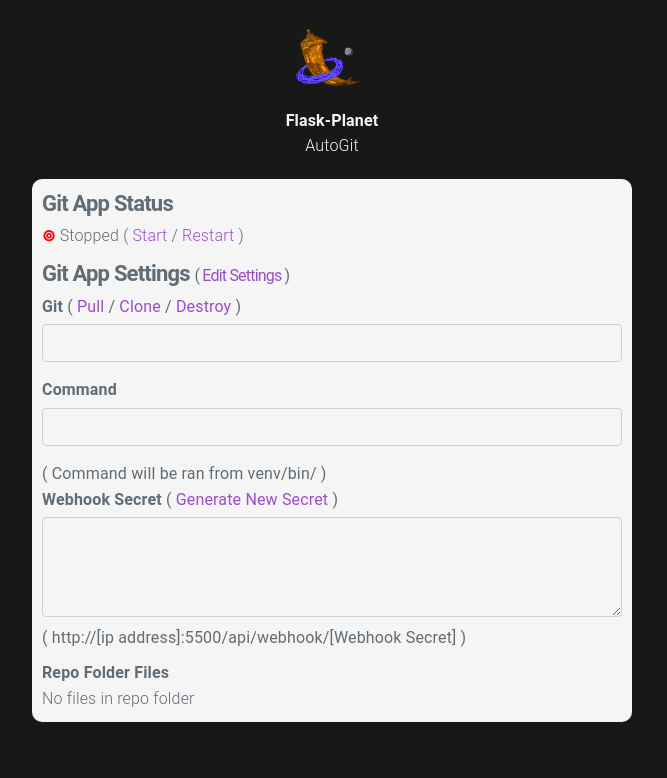
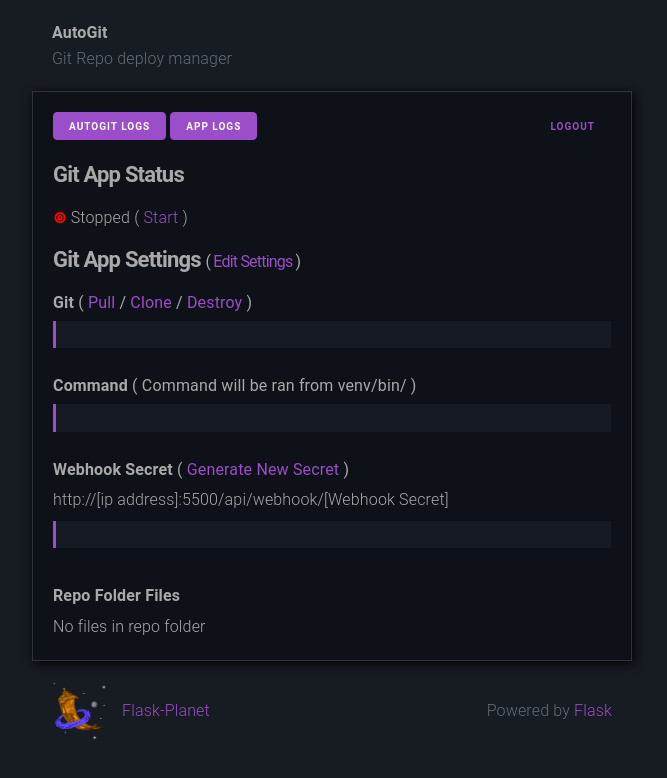
Before and after one commit to Flask-Planet/GitDeploy, a Python web app: template app/blueprints/www/templates/www/dashboard.html in a window 1280 px wide. Shown: the top 778 px of the page, without its empty margins (308-975 px from the left). Run offline with Jinja, Linux system fonts and the light colour scheme; the template is opened without the code that fills it, so the values that code supplies are empty.

Commit message:
Continued work

```diff
--- a/app/blueprints/api/routes/manual_clone.py
+++ b/app/blueprints/api/routes/manual_clone.py
@@ -16,6 +16,8 @@
             return redirect(url_for("www.dashboard"))
 
         if ag.repo_clone(settings["GIT"]):
+            ag.repo_create_venv()
+            ag.repo_install_requirements()
             return redirect(url_for("www.dashboard"))
     else:
         flash("Git is not configured")
--- a/app/blueprints/api/routes/start.py
+++ b/app/blueprints/api/routes/start.py
@@ -1,4 +1,4 @@
-from flask import url_for, redirect
+from flask import url_for, redirect, flash
 
 from app import ag, sec
 from .. import bp
@@ -7,5 +7,6 @@
 @bp.get('/start')
 @sec.login_required('www.login', 'logged_in')
 def start_app():
-    ag.start_satellite()
+    resp = ag.start_satellite()
+    flash(resp)
     return redirect(url_for("www.dashboard"))
--- a/app/blueprints/api/routes/stop.py
+++ b/app/blueprints/api/routes/stop.py
@@ -1,4 +1,4 @@
-from flask import url_for, redirect
+from flask import url_for, redirect, flash
 
 from app import ag, sec
 from .. import bp
@@ -7,5 +7,6 @@
 @bp.get('/stop')
 @sec.login_required('www.login', 'logged_in')
 def stop_app():
-    ag.stop_satellite()
+    resp = ag.stop_satellite()
+    flash(resp)
     return redirect(url_for("www.dashboard"))
--- a/app/blueprints/api/routes/webhook.py
+++ b/app/blueprints/api/routes/webhook.py
@@ -2,7 +2,7 @@
 from .. import bp
 
 
-@bp.get('/webhook/<string:secret>')
+@bp.route('/webhook/<string:secret>', methods=['POST', 'GET'])
 def webhook(secret):
     settings = ag.read_settings()
     settings_secret = settings.get('WH_SECRET')
@@ -11,5 +11,6 @@
         return 'unauthorised', 403
 
     ag.repo_pull()
+    ag.repo_install_requirements()
     ag.restart_satellite()
     return 'pulled', 200
--- a/app/blueprints/www/routes/first_run.py
+++ b/app/blueprints/www/routes/first_run.py
@@ -17,8 +17,10 @@
     if not settings["FIRST_RUN"]:
         return redirect(url_for("www.login"))
 
+    new_tokens = ag.set_tokens(settings)
+
     return render_template(
         bp.tmpl("first_run.html"),
-        t1=settings.get("T1"),
-        t2=settings.get("T2")
+        t1=new_tokens.get("T1"),
+        t2=new_tokens.get("T2")
     )
--- a/app/blueprints/www/templates/www/dashboard.html
+++ b/app/blueprints/www/templates/www/dashboard.html
@@ -1,6 +1,20 @@
 {% extends 'theme/main.html' %}
 
 {% block container %}
+    <div class="row" style="padding-bottom: 10px;">
+        <div class="column">
+            <div style="display: flex; justify-content: space-between">
+                <div>
+                    <a href="{{ url_for('www.autogit_logs') }}" class="button button-small" style="margin-bottom: 5px;">AutoGit Logs</a>
+                    <a href="{{ url_for('www.app_logs') }}" class="button button-small" style="margin-bottom: 5px;">App Logs</a>
+                </div>
+                <div>
+                    <a href="{{ url_for('www.logout') }}" class="button button-clear button-small" style="margin-bottom: 5px;">Logout</a>
+                </div>
+
+            </div>
+        </div>
+    </div>
     <div class="row">
         <div class="column">
             <h4 class="dashboard-header">Git App Status</h4>
@@ -15,11 +29,10 @@
             {% endif %}
             (
             {% if status %}
-                <a href="{{ url_for('api.stop_app') }}">Stop</a>
+                <a href="{{ url_for('api.stop_app') }}">Stop</a> / <a href="{{ url_for('api.restart_app') }}">Restart</a>
             {% else %}
                 <a href="{{ url_for('api.start_app') }}">Start</a>
             {% endif %}
-            / <a href="{{ url_for('api.restart_app') }}">Restart</a>
             )
         </div>
     </div>
@@ -33,42 +46,43 @@
     </div>
     <div class="row">
         <div class="column">
-            <label for="display_git">Git <span class="header-link">(
+            <label>Git <span class="header-link">(
                 <a href="{{ url_for('api.manual_pull') }}">Pull</a> /
                 <a href="{{ url_for('api.manual_clone') }}">Clone</a> /
                 <a href="{{ url_for('api.manual_destroy') }}">Destroy</a>
                 )</span>
             </label>
-            <input id="display_git" type="text" readonly value="{{ settings.GIT }}">
+            <pre style="margin-top: 0"><code>{{ settings.GIT }}</code></pre>
 
         </div>
     </div>
     <div class="row">
         <div class="column">
-            <label for="display_command">Command</label>
-            <input id="display_command" type="text" readonly value="{{ settings.COMMAND }}">
-            <span class="header-link" style="margin-bottom: 5px;">( Command will be ran from venv/bin/ )</span>
+            <label>Command <span class="header-link" style="margin-bottom: 5px;">( Command will be ran from venv/bin/ )</span></label>
+            <pre style="margin-top: 0"><code>{{ settings.COMMAND }}</code></pre>
+
         </div>
     </div>
     <div class="row">
         <div class="column">
-            <label for="display_webhook">Webhook Secret
+            <label>Webhook Secret
                 <span class="header-link">( <a href="{{ url_for('api.generate_new_secret') }}">Generate New Secret</a> )</span>
             </label>
-            <textarea id="display_webhook" style="height: 100px; margin-bottom: 0;">{{ settings.WH_SECRET }}</textarea>
-            <span class="header-link" style="margin-bottom: 5px;">( http://[ip address]:5500/api/webhook/[Webhook Secret] )</span>
+            <p style="margin-bottom: 8px;">http://[ip address]:5500/api/webhook/[Webhook Secret]</p>
+            <pre style="margin-top: 0"><code>{{ settings.WH_SECRET }}</code></pre>
+
         </div>
     </div>
     <div class="row" style="margin-top: 10px;">
         <div class="column">
-            <strong>Repo Folder Files</strong>
+            <label>Repo Folder Files</label>
         </div>
     </div>
     <div class="row">
         <div class="column">
             {% if repo_folder %}
                 {% for ld in repo_folder %}
-                    {{ ld }}<br/>
+                    <span class="file"> {{ ld }} </span>
                 {% endfor %}
             {% else %}
                 No files in repo folder
--- a/app/blueprints/www/templates/www/first_run.html
+++ b/app/blueprints/www/templates/www/first_run.html
@@ -4,7 +4,7 @@
     <p class="u-bold">Copy the following tokens, keep them safe, these are what you will use to log in.</p>
     <pre><code>Token 1: {{ t1 }}</code></pre>
     <pre><code>Token 2: {{ t2 }}</code></pre>
-    <form name="tokens" method="post">
+    <form name="tokens" method="post" style="margin-bottom: 0">
         <fieldset>
             <input type="submit" value="I have stored the tokens" class="u-w100" style="margin-bottom: 0; margin-top: 10px;">
         </fieldset>
--- a/app/structures/theme/static/css.css
+++ b/app/structures/theme/static/css.css
@@ -1,21 +1,50 @@
 body {
-    background-color: #181818;
+    background-color: #171b22;
 }
 
-.container-sm {
-    border-radius: 10px;
-    background-color: whitesmoke;
-    margin-left: auto;
-    margin-right: auto;
+.container-main {
+    background-color: #0e1117;
     margin-top: 20px;
+    padding: 20px;
+    word-wrap: break-word;
+    color: #a9a9a9;
     width: 600px;
-    padding: 10px;
+    box-shadow: 2px 2px 10px #000000;
+    border: 1px solid #30343b;
+}
+
+.container-info {
+    padding-top: 20px;
+    width: 600px;
+    display: flex;
+    justify-content: space-between;
+    align-items: center;
+}
+
+.container-main code, pre {
+    background-color: #151921;
+    color: #a9a9a9;
+}
+
+.container-main code {
+    display: inline-block;
+    white-space: normal;
+    max-width: 100%;
+    word-break: break-all;
     word-wrap: break-word;
+}
+
+.scroll-box {
+    overflow: auto;
+    max-height: 400px;
+    margin: 15px 0;
 }
 
 .dashboard-header {
     font-weight: bold;
-    margin-bottom: 5px;
+    margin: 0;
+    padding-top: 5px;
+    padding-bottom: 15px;
 
 }
 
@@ -92,3 +121,20 @@
 .button-black.button-clear {
     border-color: transparent;
 }
+
+.button-small {
+    font-size: 1rem;
+    height: 2.8rem;
+    line-height: 2.8rem;
+    padding: 0 1.5rem;
+}
+
+.file {
+    display: inline-block;
+    background-color: #151921;
+    color: #a9a9a9;
+    padding: 5px 8px;
+    margin-top: 8px;
+    margin-right: 5px;
+    box-shadow: 2px 2px 5px #000000;
+}
--- a/app/structures/theme/templates/theme/main.html
+++ b/app/structures/theme/templates/theme/main.html
@@ -8,14 +8,16 @@
 
     <meta charset="UTF-8">
     <title>AutoGit - Flask-Planet</title>
+    <script defer src="https://unpkg.com/alpinejs@3.x.x/dist/cdn.min.js"></script>
 </head>
 <body>
-<div class="container header">
-    <img src="{{ url_for('theme.static', filename='flask_planet_tpbk.png') }}" alt="logo" class="logo">
-    <p style="margin: 0; font-weight: bold">Flask-Planet</p>
-    <p style="margin: 0">AutoGit</p>
+<div class="container container-info">
+    <div>
+        <p style="margin: 0; font-weight: bold; color: #ababab">AutoGit</p>
+        <p style="margin: 0;">Git Repo deploy manager</p>
+    </div>
 </div>
-<div class="container-sm">
+<div class="container container-main">
 
     {% with messages = get_flashed_messages() %}
         {% if messages %}
@@ -29,5 +31,14 @@
 
     {% endblock container %}
 </div>
+<div class="container container-info">
+    <div style="display: flex; justify-content: start; align-items: center">
+        <img style="height: 60px; width: 60px; margin-right: 10px;" src="{{ url_for('theme.static', filename='flask_planet.png') }}" alt="logo" class="logo">
+        <p style="margin: 0"><a href="https://github.com/Flask-Planet" target="_blank" rel="noopener noreferrer nofollow">Flask-Planet</a></p>
+    </div>
+    <div>
+        <p style="margin: 0">Powered by <a href="https://flask.palletsprojects.com/" target="_blank" rel="noopener noreferrer nofollow">Flask</a></p>
+    </div>
+</div>
 </body>
 </html>
```
Also changed, not shown: app/__init__.py (+4 -4 lines), app/autogit.py (+137 -58 lines), app/blueprints/www/routes/app_logs.py (added, +13 -0 lines), app/blueprints/www/routes/autogit_logs.py (added, +15 -0 lines), app/blueprints/www/templates/www/app_logs.html (added, +24 -0 lines), app/blueprints/www/templates/www/autogit_logs.html (added, +26 -0 lines), app/structures/theme/static/flask_planet.png (added).
